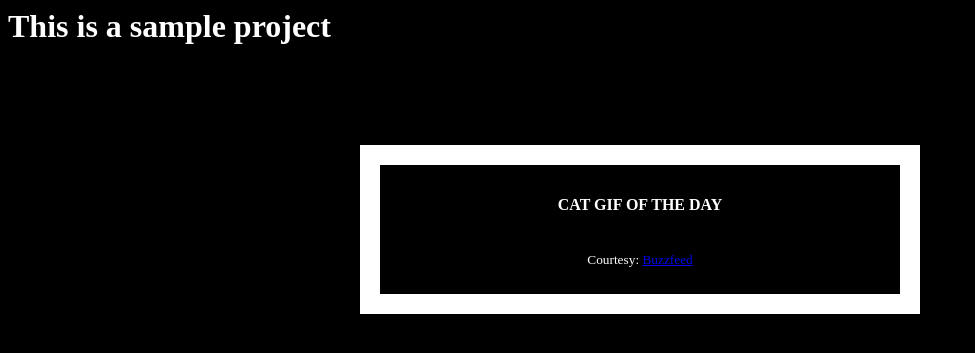
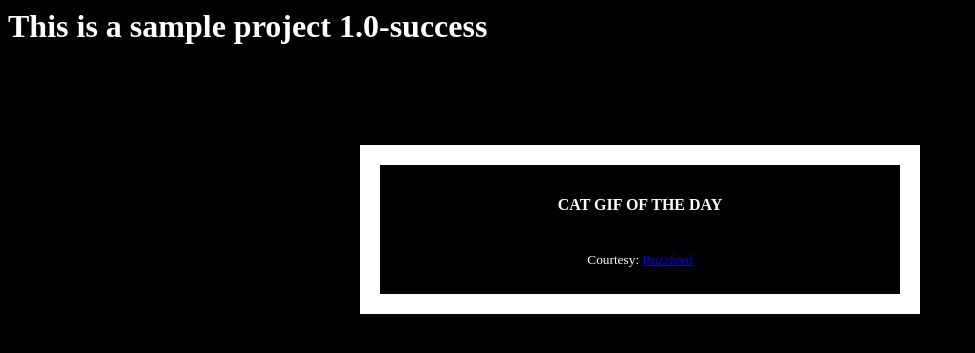
Before and after one commit to vinoth-seenu/besant, a Flask app: template templates/index.html in a window 1280 px wide. Shown: the top 353 px of the page, without its empty margins (0-975 px from the left). Run offline with Flask 2, Linux system fonts and the light colour scheme; the template is opened without the code that fills it, so the values that code supplies are empty.

Commit message:
updated index.html

```diff
--- a/templates/index.html
+++ b/templates/index.html
@@ -1,6 +1,6 @@
 <html>
   <head>
-    <h1>This is a sample project </h1>
+    <h1>This is a sample project 1.0-success</h1>
     <style type="text/css">
       body {
         background: black;
```
